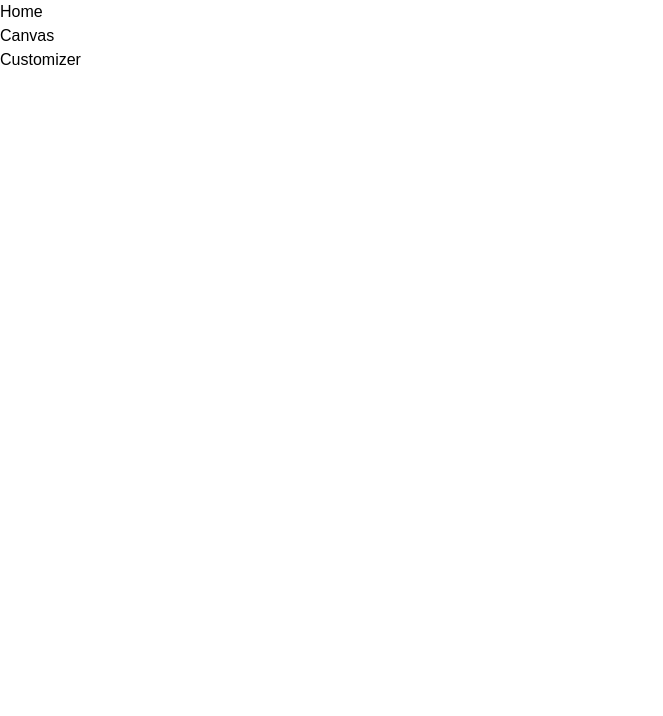
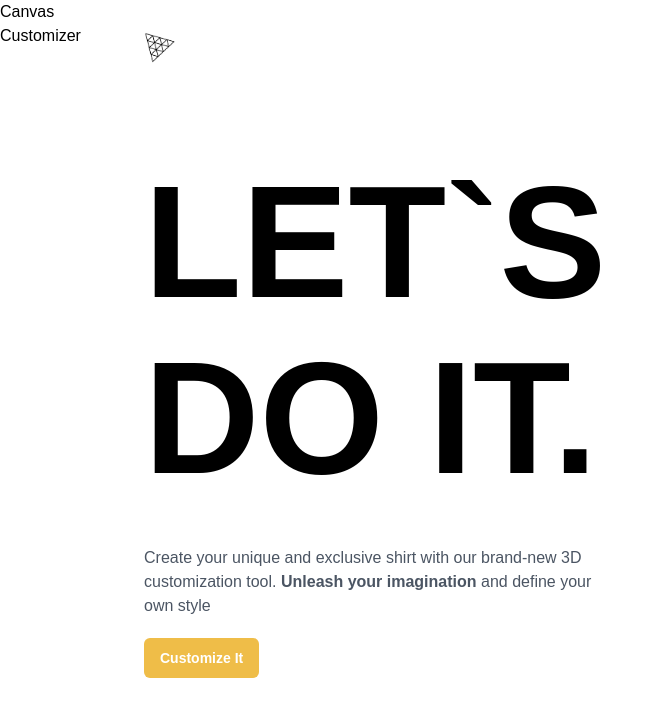
Before and after one commit to alizadafidan/AI-Powered-3D-Website-React, a React (Vite) app in the folder client/: page / in a window 1280 px wide. Shown: the top 716 px of the page, without its empty margins (0-663 px from the left). Built offline with nearby package versions, Linux system fonts and the light colour scheme; a web font is replaced by a local one.

Commit message:
add homepage

```diff
--- /dev/null
+++ b/client/src/components/CustomButton.jsx
@@ -0,0 +1,25 @@
+import React from "react";
+import state from "../store";
+import { useSnapshot } from "valtio";
+const CustomButton = ({ type, title, customStyles, handleClick }) => {
+  const snap = useSnapshot(state);
+  const generateStyle = type => {
+    if (type === "filled") {
+      return {
+        backgroundColor: snap.color,
+        color: "#fff"
+      };
+    }
+  };
+  return (
+    <button
+      className={`px-2 py-1.5 flex-1 rounded-md ${customStyles}`}
+      style={generateStyle(type)}
+      onClick={handleClick}
+    >
+      {title}
+    </button>
+  );
+};
+
+export default CustomButton;
--- /dev/null
+++ b/client/src/components/index.js
@@ -0,0 +1,2 @@
+import CustomButton from "./CustomButton";
+export { CustomButton };
--- a/client/src/pages/Home.jsx
+++ b/client/src/pages/Home.jsx
@@ -7,12 +7,53 @@ import {
   headContentAnimation,
   slideAnimation
 } from "../config/motion.js";
-
+import CustomButton from "../components/CustomButton.jsx";
 import state from "../store/index.js";
 
 const Home = () => {
   const snap = useSnapshot(state);
-  return <div>Home</div>;
+  console.log(snap.intro);
+  return (
+    <AnimatePresence>
+      {snap.intro &&
+        <motion.section className="home" {...slideAnimation("left")}>
+          <motion.header {...slideAnimation("down")}>
+            <img
+              src="./threejs.png"
+              alt="logo"
+              className="w-8 h-8 object-contain"
+            />
+          </motion.header>
+
+          <motion.div className="home-content" {...headContainerAnimation}>
+            <motion.div {...headTextAnimation}>
+              <h1 className="head-text">
+                LET`S <br className="xl:block hidden" /> DO IT.
+              </h1>
+            </motion.div>
+
+            <motion.div
+              {...headContentAnimation}
+              className="flex flex-col gap-5"
+            >
+              <p className="max-w-md font-normal text-gray-600 text-base">
+                Create your unique and exclusive shirt with our brand-new 3D
+                customization tool. <strong>
+                  Unleash your imagination
+                </strong>{" "}
+                and define your own style
+              </p>
+              <CustomButton
+                type="filled"
+                title="Customize It"
+                handleClick={() => (state.intro = false)}
+                customStyles="w-fit px-4 py-2.5 font-bold text-sm"
+              />
+            </motion.div>
+          </motion.div>
+        </motion.section>}
+    </AnimatePresence>
+  );
 };
 
 export default Home;
```
